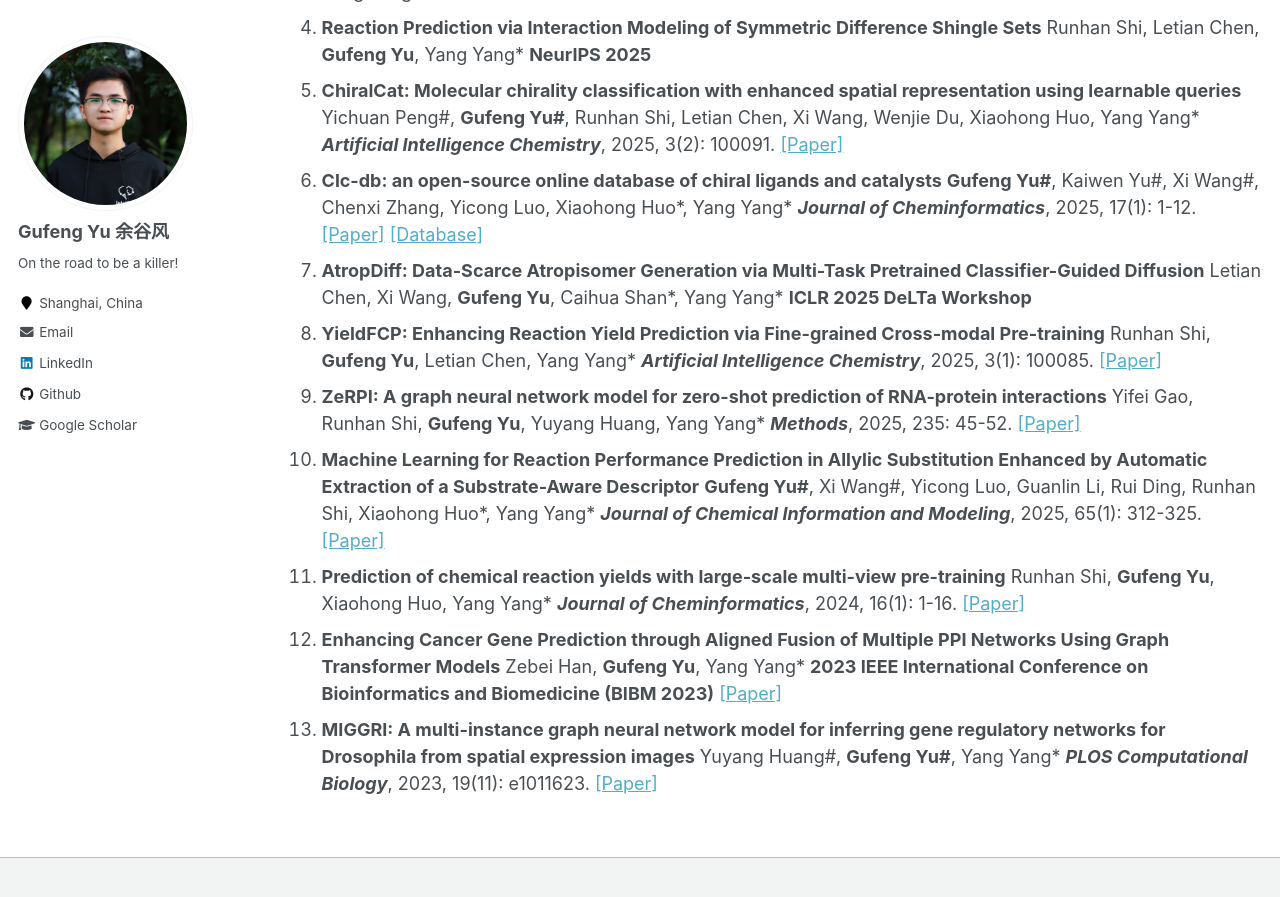
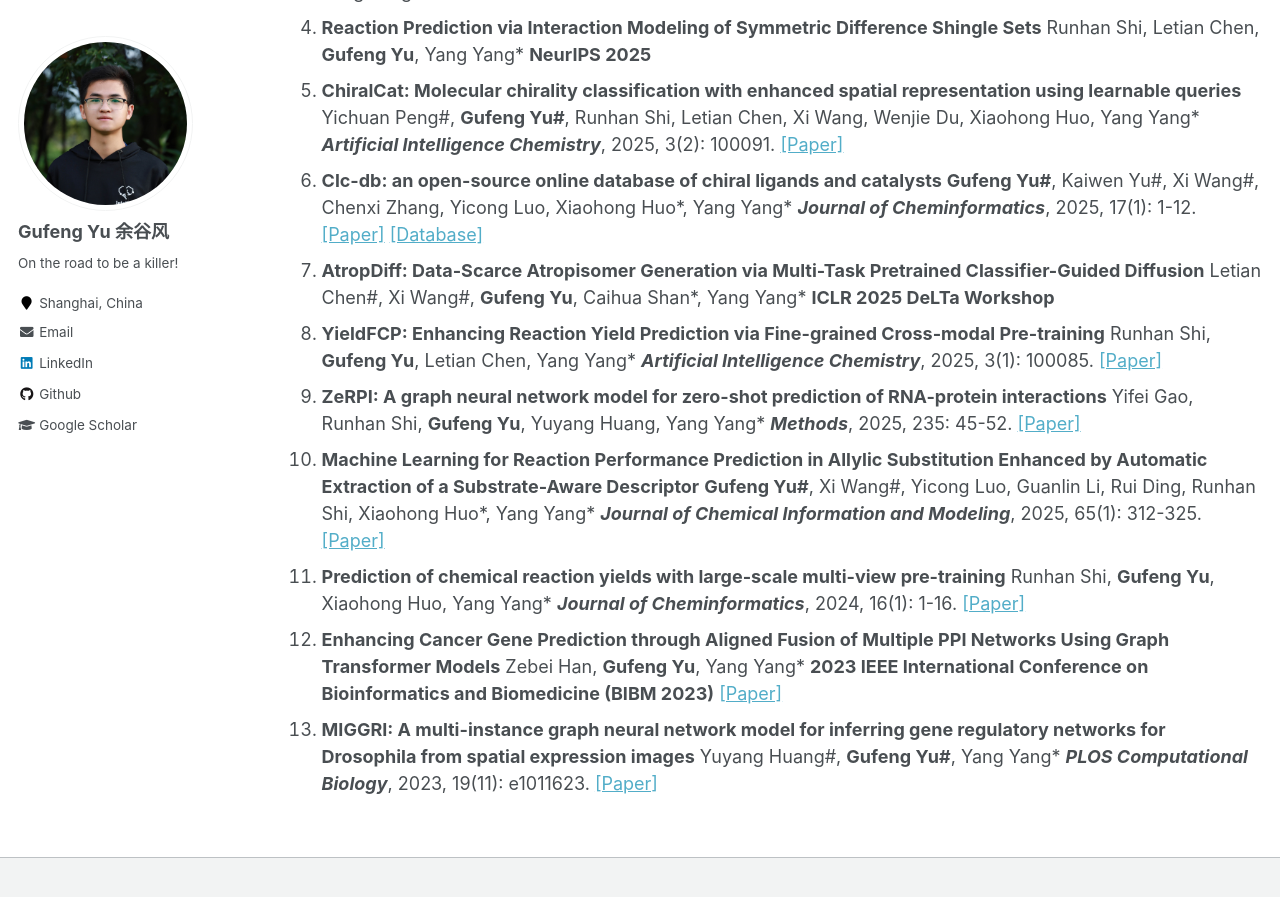
Before and after one commit to GufengYu520/gufengyu520.github.io, a Jekyll site: the page built from _pages/publications.md, in a window 1280 px wide and 900 px high, scrolled down 467 px. Shown: the top 897 px of the window. Built offline with Jekyll 4.4.1, drawn with Linux system fonts in a browser that asks for light colours.

```diff
--- a/_pages/publications.md
+++ b/_pages/publications.md
@@ -31,7 +31,7 @@ You can also find my articles on my [Google Scholar profile](https://scholar.goo
    ***Journal of Cheminformatics***, 2025, 17(1): 1-12.
    [[Paper]](https://jcheminf.biomedcentral.com/articles/10.1186/s13321-025-00991-9) [[Database]](https://compbio.sjtu.edu.cn/services/clc-db)
 7. **AtropDiff: Data-Scarce Atropisomer Generation via Multi-Task Pretrained Classifier-Guided Diffusion**
-   Letian Chen, Xi Wang, **Gufeng Yu**, Caihua Shan*, Yang Yang\*
+   Letian Chen#, Xi Wang#, **Gufeng Yu**, Caihua Shan*, Yang Yang\*
    **ICLR 2025 DeLTa Workshop**
 8. **YieldFCP: Enhancing Reaction Yield Prediction via Fine-grained Cross-modal Pre-training**
    Runhan Shi, **Gufeng Yu**, Letian Chen, Yang Yang*
```
